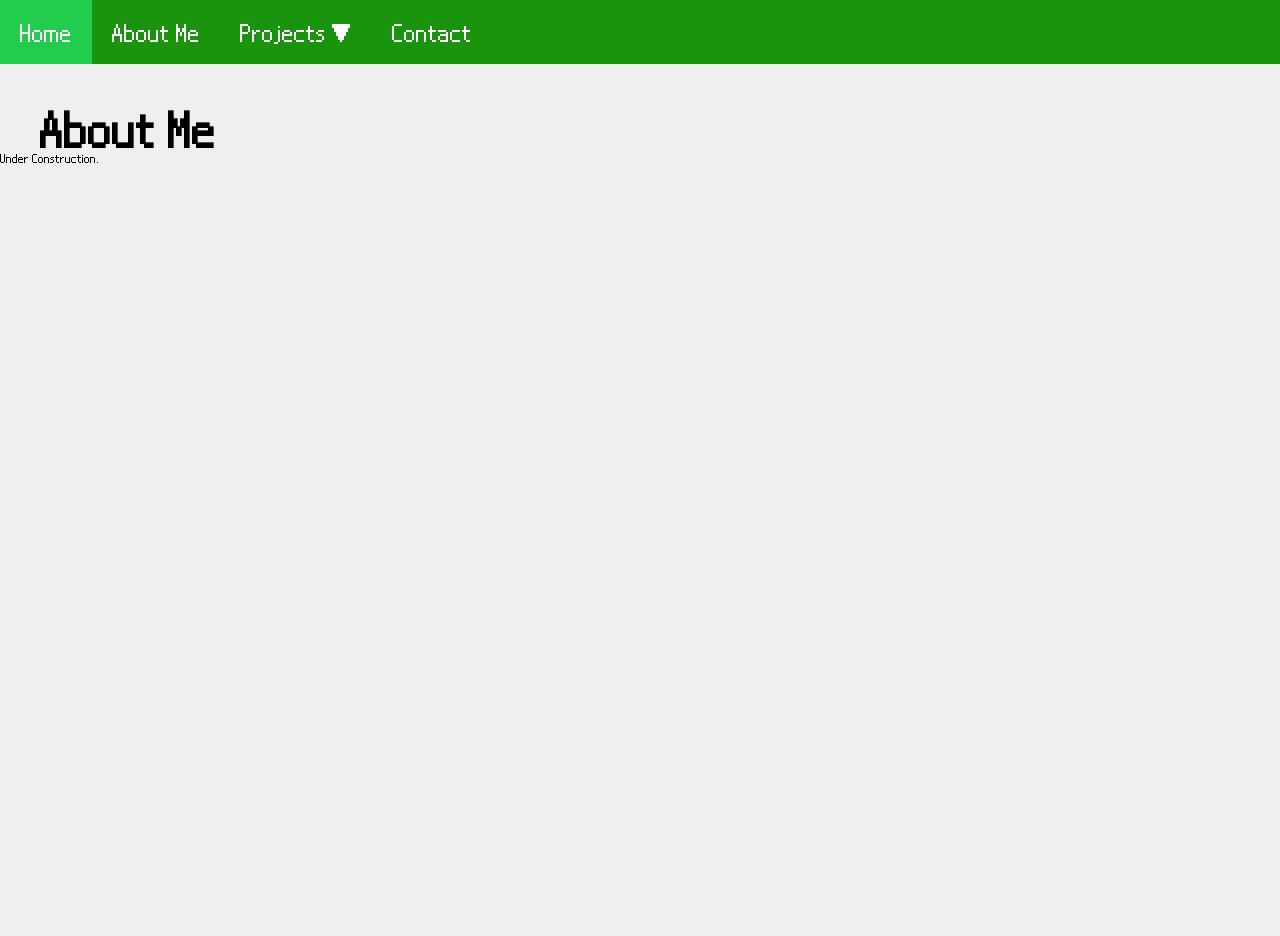
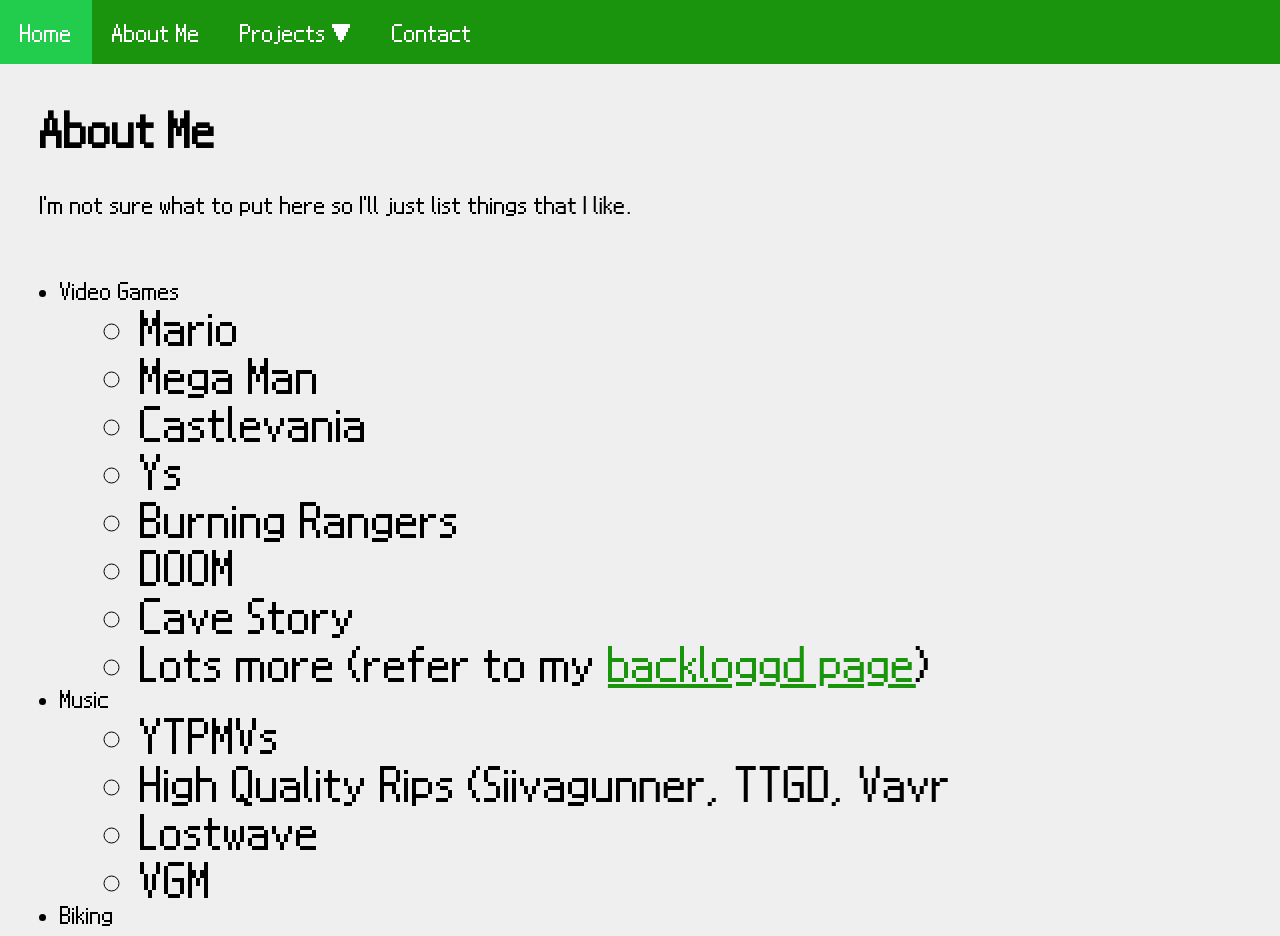
Before and after one commit to Kaisaan/kaisaan.github.io, a Jekyll site: the page built from pages/about.html, in a window 1280 px wide. Built offline with Jekyll 4.4.1, drawn with Linux system fonts in a browser that asks for light colours; some web fonts are replaced; before the commit the page ends 900 px from its top, so only the background shows below that.

Commit message:
Update about.html

```diff
--- a/pages/about.html
+++ b/pages/about.html
@@ -5,4 +5,24 @@ layout: default
 
 <h1>About Me</h1>
 
-Under Construction.
+<p>I'm not sure what to put here so I'll just list things that I like.</p>
+<br>
+<ul>
+    <li>Video Games<ul>
+        <li>Mario</li>
+        <li>Mega Man</li>
+        <li>Castlevania</li>
+        <li>Ys</li>
+        <li>Burning Rangers</li>
+        <li>DOOM</li>
+        <li>Cave Story</li>
+        <li>Lots more (refer to my <a href="https://www.backloggd.com/u/Kaisaan/" target="_blank">backloggd page</a>)</li>
+    </ul></li>
+    <li>Music<ul>
+        <li>YTPMVs</li>
+        <li>High Quality Rips (Siivagunner, TTGD, Vavr</li>
+        <li>Lostwave</li>
+        <li>VGM</li>
+    </ul></li>
+    <li>Biking</li>
+</ul>
```
